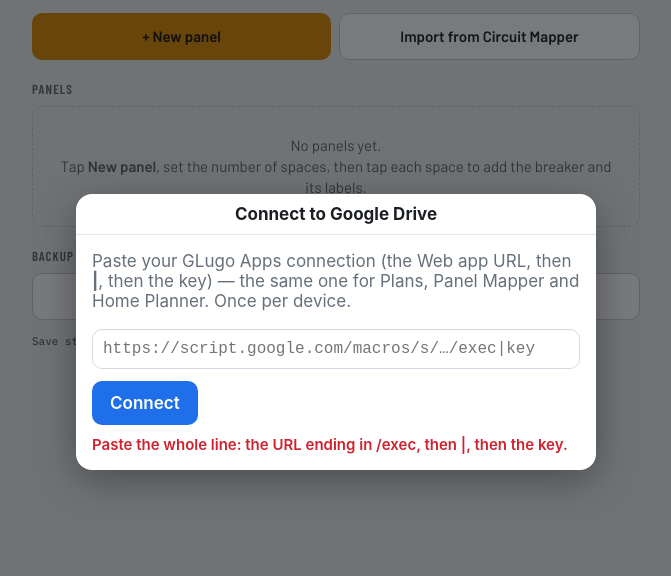
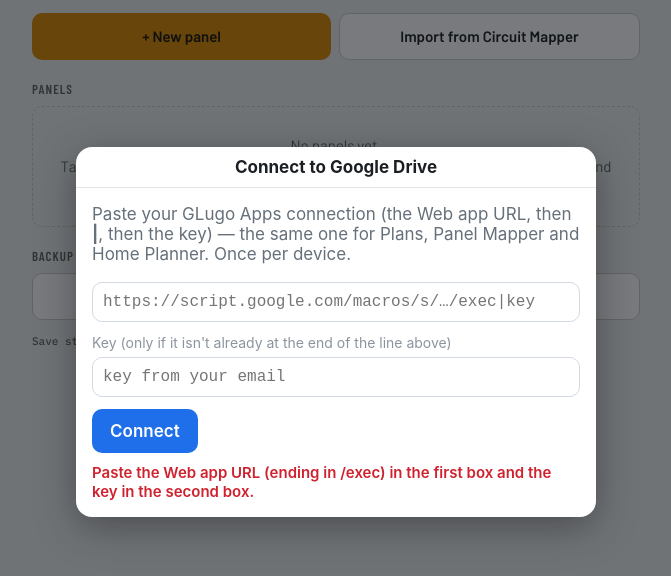
Before and after one commit to glugoelectric/glugo-panel-mapper, a plain HTML site: page index.html in a window 1280 px wide. Both pictures are taken after a click on the button "Connect". Shown: the part 68-644 px from the top of the page, without its empty margins (304-975 px from the left). Drawn offline with nearby package versions, Linux system fonts and the light colour scheme.

Commit message:
Connect box: separate Key field, accept any pipe or space between URL and key
Co-Authored-By: Claude Opus 5.5 <noreply@anthropic.com>
Claude-Session: https://claude.ai/code/session_01LVnuSH9QAHQncXn6CTU784

```diff
--- a/glugo-cloud.js
+++ b/glugo-cloud.js
@@ -16,7 +16,10 @@
     code = String(code || '').trim(); key = String(key || '').trim();
     try { code = decodeURIComponent(code); } catch (e) {}
     const ci = code.indexOf('#connect='); if (ci >= 0) code = code.slice(ci + 9);
+    code = code.replace(/[\uFF5C\u2223\u00A6\u2502\u01C0\u05C0\u2016]/g, '|');
+    code = code.replace(/(\/exec)\s+(\S+)\s*$/, '$1|$2');
     code = code.replace(/\s+/g, '');
+    if (!code.includes('|')) { const m = code.match(/^(.*\/exec)([A-Za-z0-9_-]{8,})$/); if (m) code = m[1] + '|' + m[2]; }
     if (code.includes('|')) { const i = code.lastIndexOf('|'); key = code.slice(i + 1).trim(); code = code.slice(0, i).trim(); }
     if (!/^https:\/\/script\.google(usercontent)?\.com\//.test(code) || !/\/exec$/.test(code) || !key) return null;
     return { url: code, key };
@@ -213,10 +216,12 @@
     const ov = overlay(`<div class="gc-top"><span></span><b>Connect to Google Drive</b><span></span></div>
       <div class="gc-body"><p>Paste your GLugo Apps connection (the Web app URL, then <b>|</b>, then the key) — the same one for Plans, Panel Mapper and Home Planner. Once per device.</p>
       <input class="gc-in" id="gcCode" placeholder="https://script.google.com/macros/s/…/exec|key" autocapitalize="off" autocorrect="off" spellcheck="false">
+      <div style="font-size:14px;color:#8b949e">Key (only if it isn't already at the end of the line above)</div>
+      <input class="gc-in" id="gcKey" placeholder="key from your email" autocapitalize="off" autocorrect="off" spellcheck="false">
       <button class="gc-btn" id="gcGo">Connect</button><div class="gc-st ${msg ? 'bad' : ''}" id="gcSt">${msg || ''}</div></div>`);
     ov.querySelector('#gcGo').onclick = async () => {
-      const c = parseConn(ov.querySelector('#gcCode').value), st = ov.querySelector('#gcSt');
-      if (!c) { st.className = 'gc-st bad'; st.textContent = 'Paste the whole line: the URL ending in /exec, then |, then the key.'; return; }
+      const c = parseConn(ov.querySelector('#gcCode').value, ov.querySelector('#gcKey').value), st = ov.querySelector('#gcSt');
+      if (!c) { st.className = 'gc-st bad'; st.textContent = 'Paste the Web app URL (ending in /exec) in the first box and the key in the second box.'; return; }
       st.className = 'gc-st'; st.textContent = 'Connecting…';
       try { await call('ping', {}, c); ls.set(CONN_KEY, c); st.textContent = 'Connected ✓'; setTimeout(() => location.reload(), 400); }
       catch (e) { st.className = 'gc-st bad'; st.textContent = e.code === 'permission-denied' ? 'The key was not accepted.' : 'Could not reach your Google script. Check the URL and that it is deployed for "Anyone".'; }
--- a/index.html
+++ b/index.html
@@ -1,4 +1,4 @@
-<!doctype html><html><head><meta charset=utf8><meta name=viewport content="width=device-width,initial-scale=1,viewport-fit=cover"><style>:root{color-scheme:light;box-sizing:border-box;padding-top:env(safe-area-inset-top,0px);padding-bottom:env(safe-area-inset-bottom,0px)}html{scroll-padding-top:env(safe-area-inset-top,0px)}body{margin:0;padding:0;font:14px -apple-system,BlinkMacSystemFont,sans-serif;background:#fff;color:#000}img{max-width:100%}[hidden]:not([hidden=until-found i]){display:none!important}</style><link rel="manifest" href="manifest.json"><link rel="apple-touch-icon" href="icon-180.png"><meta name="apple-mobile-web-app-capable" content="yes"><meta name="apple-mobile-web-app-title" content="Panel Mapper"></head><body><script src="glugo-cloud.js" data-app="panel-mapper"></script>
+<!doctype html><html><head><meta charset=utf8><meta name=viewport content="width=device-width,initial-scale=1,viewport-fit=cover"><style>:root{color-scheme:light;box-sizing:border-box;padding-top:env(safe-area-inset-top,0px);padding-bottom:env(safe-area-inset-bottom,0px)}html{scroll-padding-top:env(safe-area-inset-top,0px)}body{margin:0;padding:0;font:14px -apple-system,BlinkMacSystemFont,sans-serif;background:#fff;color:#000}img{max-width:100%}[hidden]:not([hidden=until-found i]){display:none!important}</style><link rel="manifest" href="manifest.json"><link rel="apple-touch-icon" href="icon-180.png"><meta name="apple-mobile-web-app-capable" content="yes"><meta name="apple-mobile-web-app-title" content="Panel Mapper"></head><body><script src="glugo-cloud.js?v=2" data-app="panel-mapper"></script>
 <title>GLugo Panel Mapper</title>
 <link rel="preconnect" href="https://fonts.googleapis.com">
 <link rel="stylesheet" href="https://fonts.googleapis.com/css2?family=Barlow+Condensed:wght@500;600;700&family=Barlow:wght@400;500;600&family=IBM+Plex+Mono:wght@500;600&display=swap">
```
